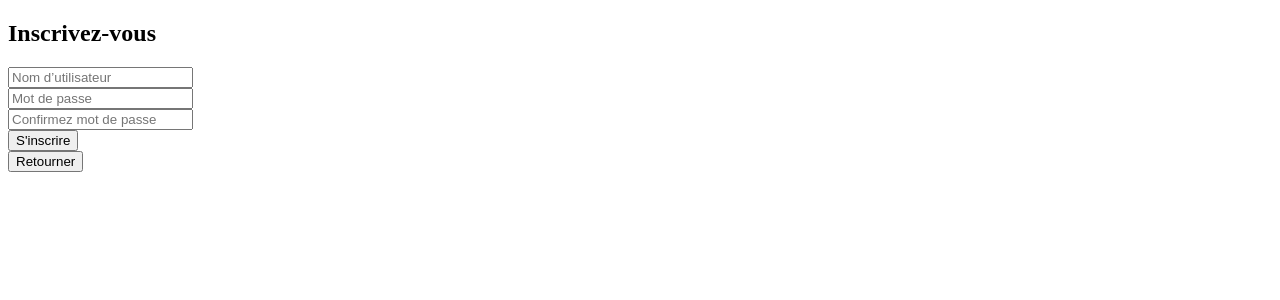
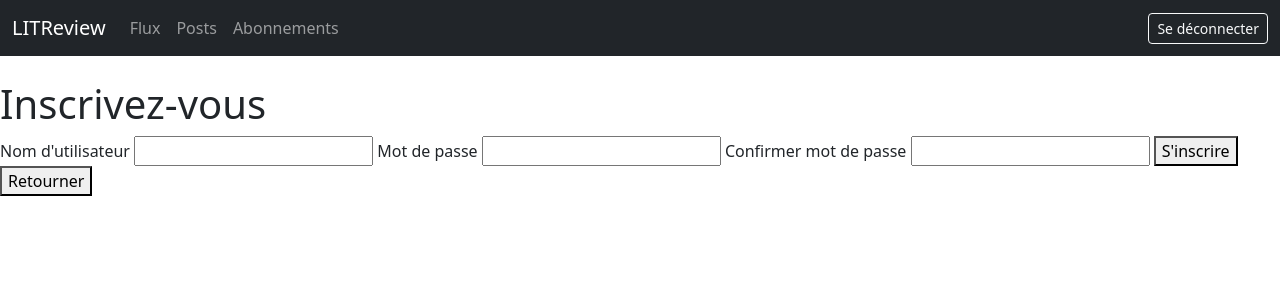
Before and after one commit to Laureopen/Projet9, a Django app: page /auth/register/ in a window 1280 px wide. Shown: the top 300 px of the page. Run offline with Django 5.2, Linux system fonts and the light colour scheme.

Commit message:
Mise à jour de Django

```diff
--- a/templates/users/register.html
+++ b/templates/users/register.html
@@ -3,9 +3,25 @@
 <html lang="fr">
 <head>
     <meta charset="UTF-8">
-    <title>Inscription – LITReview</title>
-    <link rel="stylesheet" href="{% static 'users/style.css' %}">
+    <title>{% block title %}LITReview{% endblock %}</title>
+    <link href="https://cdn.jsdelivr.net/npm/bootstrap@5.3.3/dist/css/bootstrap.min.css" rel="stylesheet">
 </head>
+<body>
+
+<nav class="navbar navbar-expand-lg navbar-dark bg-dark mb-4">
+    <div class="container-fluid">
+        <a class="navbar-brand" href="{% url 'login' %}">LITReview</a>
+        <div class="collapse navbar-collapse">
+            <ul class="navbar-nav me-auto">
+                <li class="nav-item"><a class="nav-link" href="{% url 'flux' %}">Flux</a></li>
+                <li class="nav-item"><a class="nav-link" href="{% url 'posts' %}">Posts</a></li>
+                <li class="nav-item"><a class="nav-link" href="{% url 'abonnements' %}">Abonnements</a></li>
+            </ul>
+            <a href="{% url 'logout' %}" class="btn btn-outline-light btn-sm">Se déconnecter</a>
+        </div>
+    </div>
+</nav>
+<div class="form-container">
 <body>
     <main class="login-wrapper">
         <section class="login-box" aria-labelledby="register-title">
@@ -13,10 +29,16 @@
             <form method="POST" action="{% url 'register' %}">
                 {% csrf_token %}
 
-                <input type="text" name="username" placeholder="Nom d’utilisateur" required aria-required="true"><br>
-                <input type="password" name="password1" placeholder="Mot de passe" required aria-required="true"><br>
-                <input type="password" name="password2" placeholder="Confirmez mot de passe" required aria-required="true"><br>
-                <button type="submit" class="btn-primary">S'inscrire</button>
+                 <label for="username">Nom d'utilisateur</label>
+                  <input type="text" id="username" name="username" required>
+
+                  <label for="password">Mot de passe</label>
+                  <input type="password" id="password" name="password" required>
+
+                  <label for="confirm-password">Confirmer mot de passe</label>
+                  <input type="password" id="confirm-password" name="confirm-password" required>
+
+                  <button type="submit">S'inscrire</button>
             </form>
 
             <div class="signup-redirect">
```
